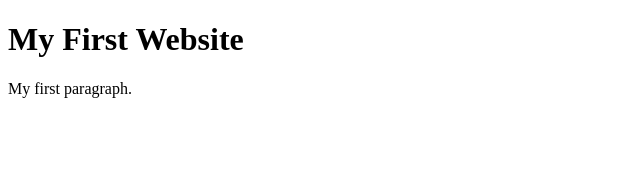
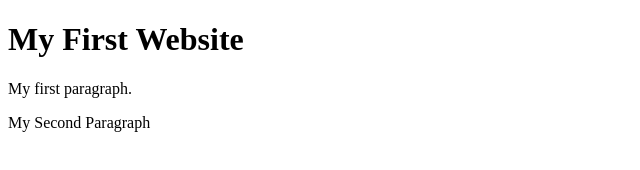
Before and after one commit to AlphaFather/codersrank-practice, a website: page index.html in a window 1280 px wide. Shown: the whole page, without its empty margins (0-640 px from the left). Drawn offline with Linux system fonts and the light colour scheme.

Commit message:
add new paragraph

```diff
--- a/index.html
+++ b/index.html
@@ -7,6 +7,7 @@
 
     <h1>My First Website</h1>
     <p>My first paragraph.</p>
+    <p>My Second Paragraph</P>
 
   </body>
 </html>
```
